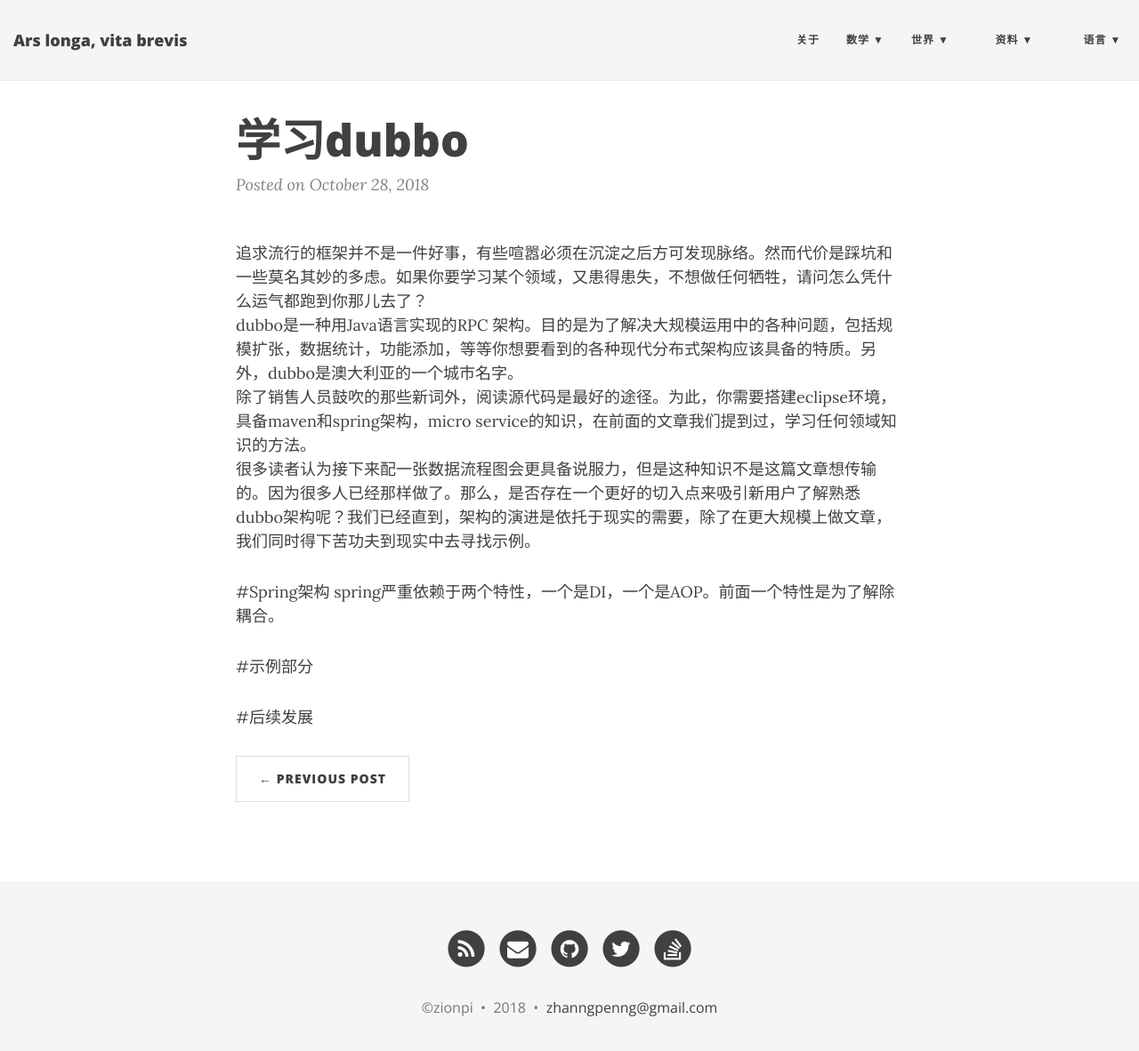
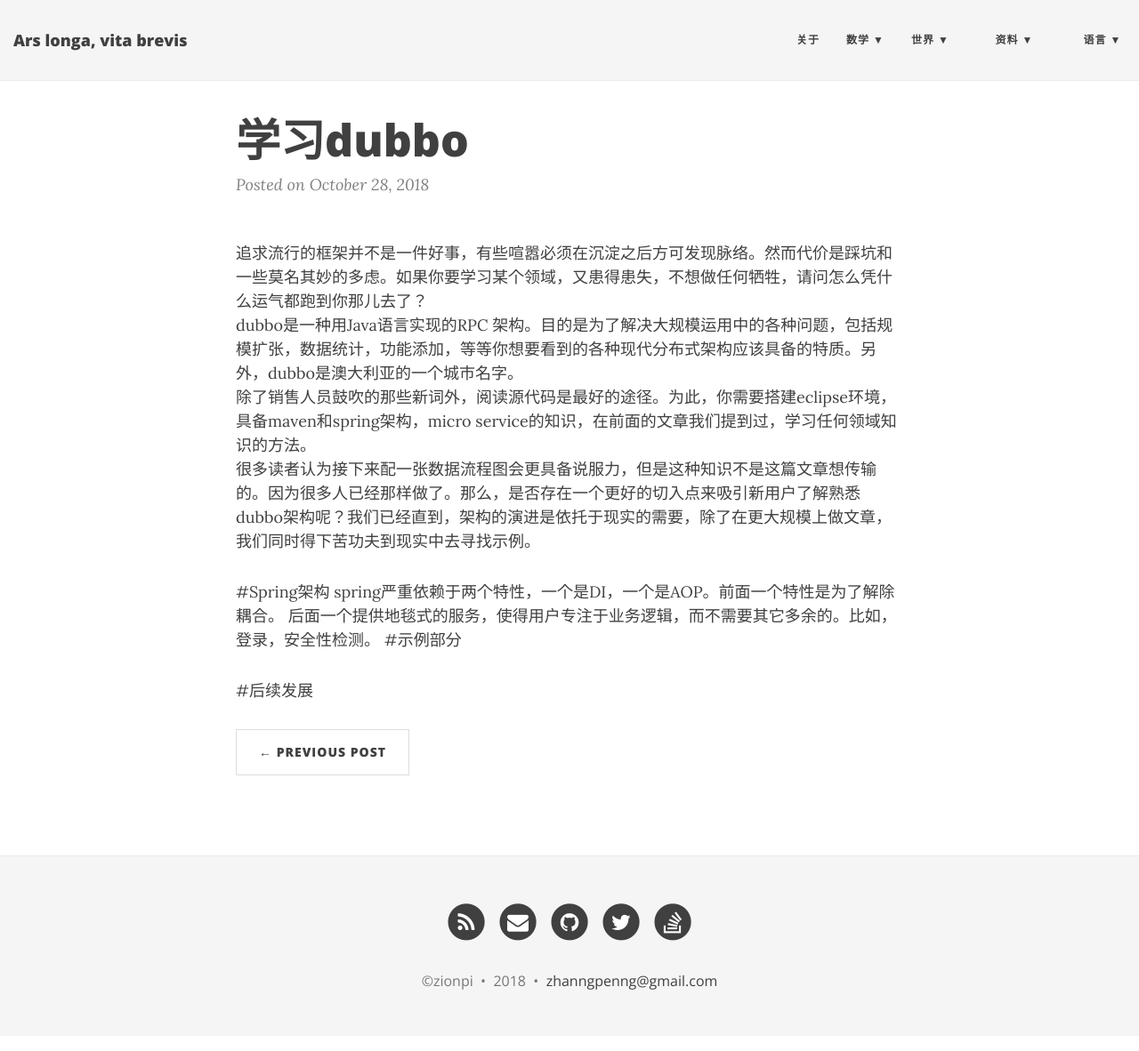
Before and after one commit to ZionPi/zionpi.github.io, a Jekyll site: the page built from _posts/2018-10-28-learn-dubbo.md, in a window 1280 px wide and 1195 px high. Shown: the top 1182 px of the window at 89% size. Built offline with Jekyll 4.4.1, drawn with Linux system fonts in a browser that asks for light colours; nearby versions of some CDN libraries.

Commit message:
add more information

```diff
--- a/_posts/2018-10-28-learn-dubbo.md
+++ b/_posts/2018-10-28-learn-dubbo.md
@@ -9,7 +9,7 @@
 
 #Spring架构
 spring严重依赖于两个特性，一个是DI，一个是AOP。前面一个特性是为了解除耦合。
-
+后面一个提供地毯式的服务，使得用户专注于业务逻辑，而不需要其它多余的。比如，登录，安全性检测。
 #示例部分
 
 #后续发展
```
